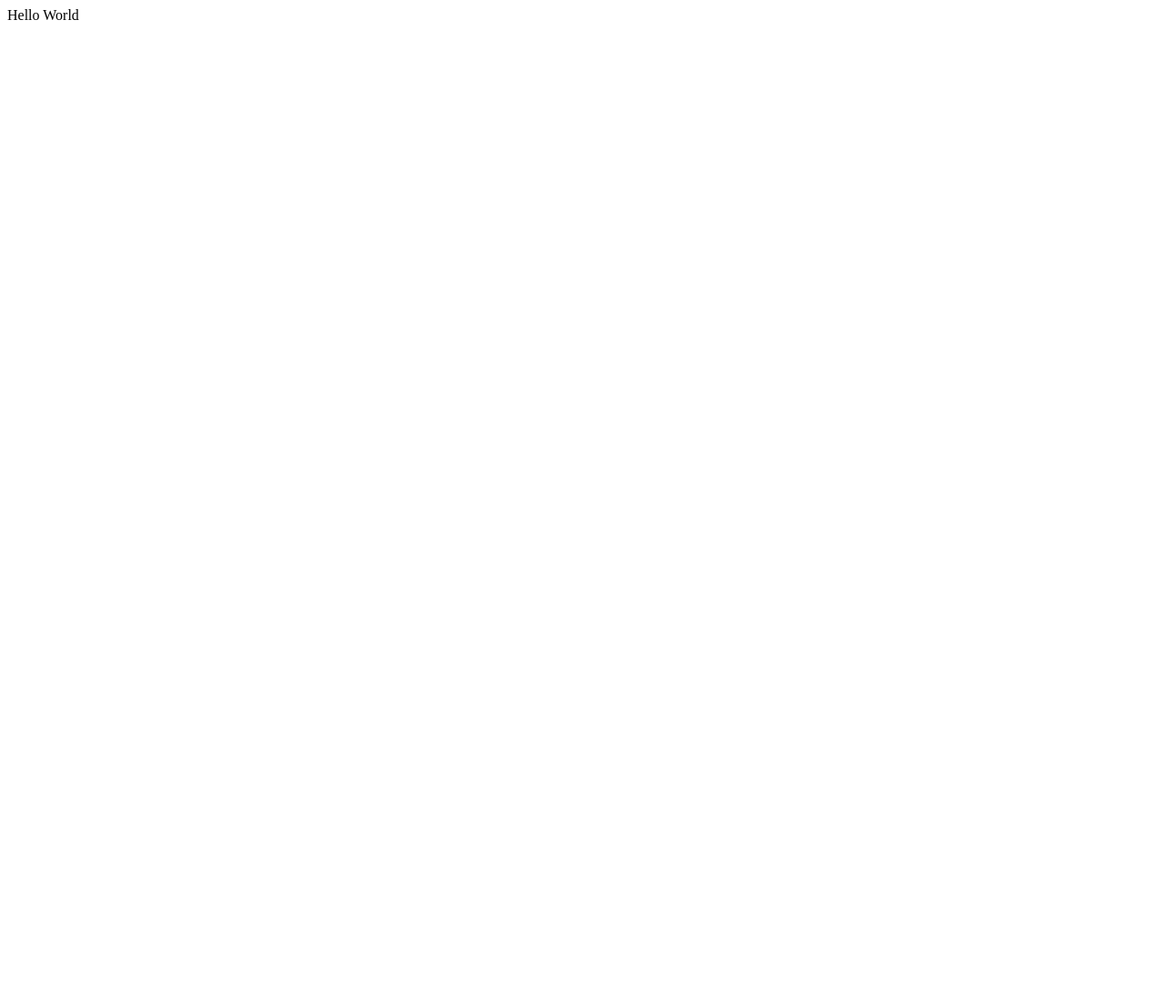
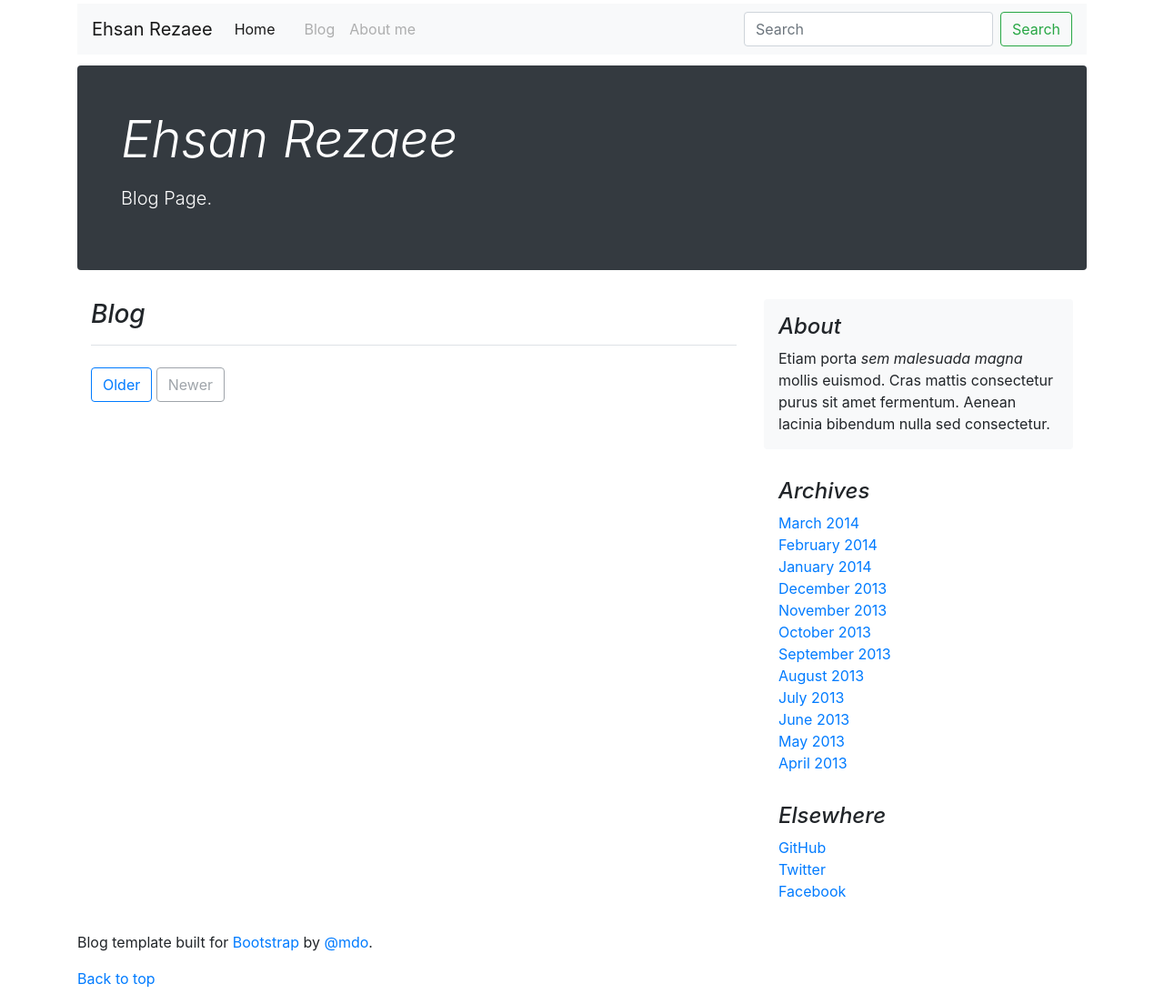
Before and after one commit to ehsanrze/portfolio_project, a Django app: page /blog/ in a window 1280 px wide. Before the commit the page is almost empty. Shown: the whole page at 91% size. Before the commit the page ends 22 px from the top, so only its background shows below. Run offline with Django 3.2, Linux system fonts and the light colour scheme; data that the repository does not hold is empty; some libraries are stand-ins or nearby versions.

Commit message:
Add feature blog to our website

```diff
--- a/blog/templates/blog.html
+++ b/blog/templates/blog.html
@@ -1 +1,137 @@
-<p>Hello World</p>
+
+<!doctype html>
+<html lang="en">
+  <head>
+    <meta charset="utf-8">
+    <meta name="viewport" content="width=device-width, initial-scale=1, shrink-to-fit=no">
+    <meta name="description" content="">
+    <meta name="author" content="">
+    <link rel="icon" href="/docs/4.0/assets/img/favicons/favicon.ico">
+
+    <title>Blog Template for Bootstrap</title>
+
+    <link rel="canonical" href="https://getbootstrap.com/docs/4.0/examples/blog/">
+
+    <!-- Bootstrap core CSS -->
+    <link rel="stylesheet" href="https://stackpath.bootstrapcdn.com/bootstrap/4.3.1/css/bootstrap.min.css" integrity="sha384-ggOyR0iXCbMQv3Xipma34MD+dH/1fQ784/j6cY/iJTQUOhcWr7x9JvoRxT2MZw1T" crossorigin="anonymous">
+
+
+    <!-- Custom styles for this template -->
+    <link href="https://fonts.googleapis.com/css?family=Playfair+Display:700,900" rel="stylesheet">
+    <link href="blog.css" rel="stylesheet">
+  </head>
+
+  <body>
+
+    <div class="container">
+
+      <div class="nav-scroller py-1 mb-2">
+<nav class="navbar navbar-expand-lg navbar-light bg-light">
+  <a class="navbar-brand" href="#">Ehsan Rezaee</a>
+  <button class="navbar-toggler" type="button" data-toggle="collapse" data-target="#navbarSupportedContent" aria-controls="navbarSupportedContent" aria-expanded="false" aria-label="Toggle navigation">
+    <span class="navbar-toggler-icon"></span>
+  </button>
+
+  <div class="collapse navbar-collapse" id="navbarSupportedContent">
+    <ul class="navbar-nav mr-auto">
+      <li class="nav-item active">
+        <a class="nav-link" href="#">Home <span class="sr-only">(current)</span></a>
+      </li>
+      <li class="nav-item">
+        <a class="nav-link" href="#"></a>
+      </li>
+      <li class="nav-item">
+        <a class="nav-link disabled" href="#" tabindex="-1" aria-disabled="true">Blog</a>
+      </li>
+      <li class="nav-item">
+        <a class="nav-link disabled" href="#" tabindex="-1" aria-disabled="true">About me</a>
+      </li>
+    </ul>
+    <form class="form-inline my-2 my-lg-0">
+      <input class="form-control mr-sm-2" type="search" placeholder="Search" aria-label="Search">
+      <button class="btn btn-outline-success my-2 my-sm-0" type="submit">Search</button>
+    </form>
+  </div>
+</nav>
+      </div>
+
+      <div class="jumbotron p-3 p-md-5 text-white rounded bg-dark">
+        <div class="col-md-6 px-0">
+          <h1 class="display-4 font-italic">Ehsan Rezaee </h1>
+          <p class="lead my-3">Blog Page.</p>
+        </div>
+      </div>
+
+    <main role="main" class="container">
+      <div class="row">
+        <div class="col-md-8 blog-main">
+          <h3 class="pb-3 mb-4 font-italic border-bottom">
+            Blog
+          </h3>
+          {%for blog in blogs.all%}
+          <div class="blog-post">
+            <h2 class="blog-post-title">{{blog.title}}</h2>
+            <p class="blog-post-meta">{{blog.pub_date}}</a></p>
+            <p>{{blog.body}}</p>
+          </div><!-- /.blog-post -->
+          {% endfor %}
+          <nav class="blog-pagination">
+            <a class="btn btn-outline-primary" href="#">Older</a>
+            <a class="btn btn-outline-secondary disabled" href="#">Newer</a>
+          </nav>
+
+        </div><!-- /.blog-main -->
+
+        <aside class="col-md-4 blog-sidebar">
+          <div class="p-3 mb-3 bg-light rounded">
+            <h4 class="font-italic">About</h4>
+            <p class="mb-0">Etiam porta <em>sem malesuada magna</em> mollis euismod. Cras mattis consectetur purus sit amet fermentum. Aenean lacinia bibendum nulla sed consectetur.</p>
+          </div>
+
+          <div class="p-3">
+            <h4 class="font-italic">Archives</h4>
+            <ol class="list-unstyled mb-0">
+              <li><a href="#">March 2014</a></li>
+              <li><a href="#">February 2014</a></li>
+              <li><a href="#">January 2014</a></li>
+              <li><a href="#">December 2013</a></li>
+              <li><a href="#">November 2013</a></li>
+              <li><a href="#">October 2013</a></li>
+              <li><a href="#">September 2013</a></li>
+              <li><a href="#">August 2013</a></li>
+              <li><a href="#">July 2013</a></li>
+              <li><a href="#">June 2013</a></li>
+              <li><a href="#">May 2013</a></li>
+              <li><a href="#">April 2013</a></li>
+            </ol>
+          </div>
+
+          <div class="p-3">
+            <h4 class="font-italic">Elsewhere</h4>
+            <ol class="list-unstyled">
+              <li><a href="#">GitHub</a></li>
+              <li><a href="#">Twitter</a></li>
+              <li><a href="#">Facebook</a></li>
+            </ol>
+          </div>
+        </aside><!-- /.blog-sidebar -->
+
+      </div><!-- /.row -->
+
+    </main><!-- /.container -->
+
+    <footer class="blog-footer">
+      <p>Blog template built for <a href="https://getbootstrap.com/">Bootstrap</a> by <a href="https://twitter.com/mdo">@mdo</a>.</p>
+      <p>
+        <a href="#">Back to top</a>
+      </p>
+    </footer>
+
+    <!-- Bootstrap core JavaScript
+    ================================================== -->
+		<script src="https://code.jquery.com/jquery-3.3.1.slim.min.js" integrity="sha384-q8i/X+965DzO0rT7abK41JStQIAqVgRVzpbzo5smXKp4YfRvH+8abtTE1Pi6jizo" crossorigin="anonymous"></script>
+		<script src="https://cdnjs.cloudflare.com/ajax/libs/popper.js/1.14.7/umd/popper.min.js" integrity="sha384-UO2eT0CpHqdSJQ6hJty5KVphtPhzWj9WO1clHTMGa3JDZwrnQq4sF86dIHNDz0W1" crossorigin="anonymous"></script>
+		<script src="https://stackpath.bootstrapcdn.com/bootstrap/4.3.1/js/bootstrap.min.js" integrity="sha384-JjSmVgyd0p3pXB1rRibZUAYoIIy6OrQ6VrjIEaFf/nJGzIxFDsf4x0xIM+B07jRM" crossorigin="anonymous"></script>
+
+  </body>
+</html>
--- a/blog/views.py
+++ b/blog/views.py
@@ -1,4 +1,5 @@
 from django.shortcuts import render
-
+from .models import Blog
 def blog(request):
-	return render(request , 'blog.html')
+	allblog = Blog.objects
+	return render(request , 'blog.html' , {'blogs':allblog})
```
